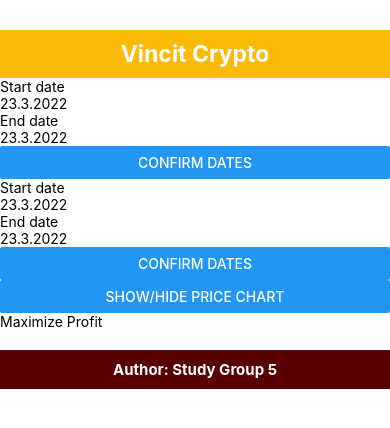
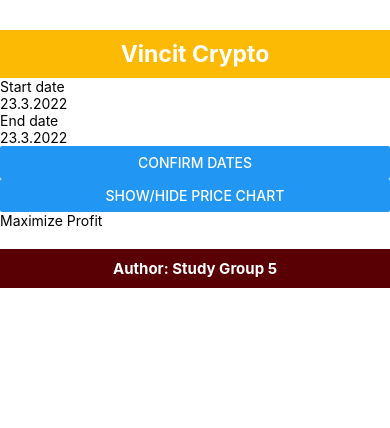
Before and after one commit to DutchDevOfficial/Vincit_Rising_Start_2021, a React Native app in the folder vincit/: screen / in a window 390 px wide. Shown: the top 428 px of the page. Built offline with nearby package versions, Linux system fonts and the light colour scheme.

Commit message:
api quick fix

```diff
--- a/vincit/App.js
+++ b/vincit/App.js
@@ -21,9 +21,9 @@ export default function App() {
 
   return (
     <View>
+
       <Header />
-      <DatePicker childToParent={childToParent} />
-      <DatePicker API={API} />
+      <DatePicker childToParent={childToParent} API={API} />
       {showChart ? (
         <Text>Bitcoin price Chart</Text>,
         <Chart parentData={parentData} />
--- a/vincit/components/DatePicker.js
+++ b/vincit/components/DatePicker.js
@@ -4,6 +4,7 @@ import DateTimePicker from '@react-native-community/datetimepicker';
 
 
 export default function DatePicker({ childToParent, API }) {
+
 
   const [date, setDate] = useState(new Date());
   const [show, setShow] = useState(false);
@@ -54,7 +55,6 @@ export default function DatePicker({ childToParent, API }) {
 
 
   function FetchData() {
-
     let _startDate = new Date(date) //Had get date in this way, otherwise it gets local time instead of utc±0, meaning the results would be off by a few hours
     const unixStartDate = (new Date(Date.UTC(_startDate.getFullYear(), _startDate.getMonth(), _startDate.getDate())).getTime()) / 1000
     let _endDate = new Date(date2)
```
